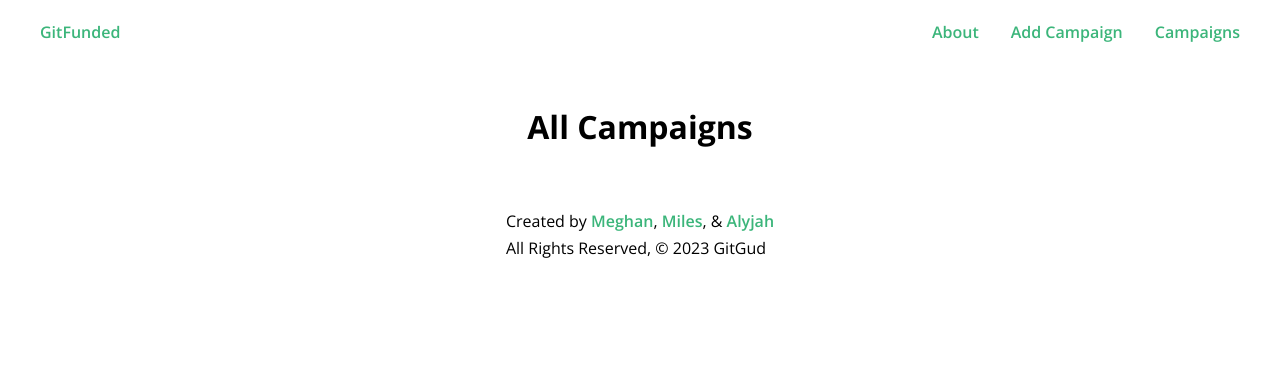
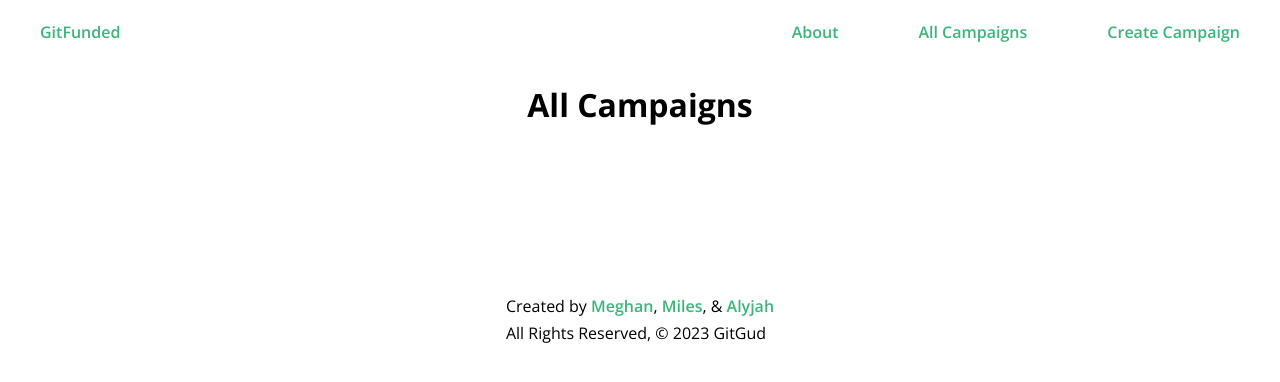
Before and after one commit to bardIRL/gitfunded-app, a Django app: page /campaigns/ in a window 1280 px wide. Shown: the top 382 px of the page. Run offline with Django 4.2, Linux system fonts and the light colour scheme; data that the repository does not hold is empty.

Commit message:
adds additional styles to detail, index, and base. adds linebreaks to about section in detail view

```diff
--- a/main_app/static/css/style.css
+++ b/main_app/static/css/style.css
@@ -21,6 +21,10 @@ a:hover {
   color: #059951;
 }
 
+h1 {
+  margin: 0;
+}
+
 nav {
   display: flex;
   justify-content: space-between;
@@ -36,7 +40,7 @@ ul {
 }
 
 .nav-links {
-  gap: 2em;
+  gap: 5em;
 }
 
 main,
@@ -50,18 +54,19 @@ footer {
 .container {
   display: flex;
   flex-wrap: wrap;
-  align-items: center;
-  justify-content: center;
+  align-items: left;
+  justify-content: left;
+  gap: 20px;
   width: 95vw;
-  gap: 20px;
+  margin: 4em;
 }
 
 .card {
-  width: 25em;
-  height: 18em;
+  width: 30em;
+  height: 25em;
   padding: 1em;
   margin: 0 auto;
-  border-radius: 12px;
+  border-radius: 8px;
   display: flex;
   flex-direction: column;
   justify-content: space-between;
--- a/main_app/templates/base.html
+++ b/main_app/templates/base.html
@@ -3,11 +3,15 @@
 <!DOCTYPE html>
 <html lang="en">
   <head>
-    <meta charset="UTF-8">
-    <meta name="viewport" content="width=device-width, initial-scale=1.0">
-    <meta http-equiv="X-UA-Compatible" content="ie=edge">
+    <meta charset="UTF-8" />
+    <meta name="viewport" content="width=device-width, initial-scale=1.0" />
+    <meta http-equiv="X-UA-Compatible" content="ie=edge" />
     <title>GitFunded</title>
-    <link rel="stylesheet" type="text/css" href="{% static 'css/style.css' %}">
+    <link
+      rel="stylesheet"
+      type="text/css"
+      href="{% static 'css/style.css' %}"
+    />
   </head>
   <body>
     <header>
@@ -17,18 +21,19 @@
         </ul>
         <ul class="nav-links">
           <li><a href="{% url 'about' %}">About</a></li>
-                    <li><a href="{% url 'campaigns_create' %}">Add Campaign</a></li>
-                    <li><a href="{% url 'index' %}">Campaigns</a></li>
+          <li><a href="{% url 'index' %}">All Campaigns</a></li>
+          <li><a href="{% url 'campaigns_create' %}">Create Campaign</a></li>
         </ul>
       </nav>
     </header>
-    <main>
-        {% block content %}
-        {% endblock %}
-    </main>
+    <main>{% block content %} {% endblock %}</main>
     <footer>
-        <p>Created by <a href="https://github.com/bardIRL">Meghan</a>, <a href="https://github.com/marsailifox">Miles</a>, & <a href="https://github.com/Alyjah-Luna">Alyjah</a>
-        <br>All Rights Reserved, &copy; 2023 GitGud</p>
+      <p>
+        Created by <a href="https://github.com/bardIRL">Meghan</a>,
+        <a href="https://github.com/marsailifox">Miles</a>, &
+        <a href="https://github.com/Alyjah-Luna">Alyjah</a> <br />All Rights
+        Reserved, &copy; 2023 GitGud
+      </p>
     </footer>
   </body>
 </html>
--- a/main_app/templates/campaigns/index.html
+++ b/main_app/templates/campaigns/index.html
@@ -1,14 +1,18 @@
-{% extends 'base.html' %}
-{% block content %}
+{% extends 'base.html' %} {% block content %}
 
 <h1>All Campaigns</h1>
 <div class="container">
   {% for campaign in campaigns %}
   <div class="card">
     <a class="card-links" href="{% url 'detail' campaign.id %}">
-            <h2>{{ campaign.title }}</h2>
+      {% for photo in campaign.photo_set.all %}
+      <img id="card-img" src="{{ photo.url }}" />
+      {% endfor %}
+      <div class="card-content">
+        <h2 id="card-title">{{ campaign.title }}</h2>
         <p class="category">{{ campaign.category }}</p>
         <p>{{ campaign.about | truncatechars:100}}</p>
+      </div>
     </a>
   </div>
   {% endfor %}
```
Also changed, not shown: other parts of main_app/static/css/style.css (+50 -0 lines), main_app/templates/campaigns/detail.html (+18 -15 lines). Lines whose indentation alone changed are shown as unchanged.
